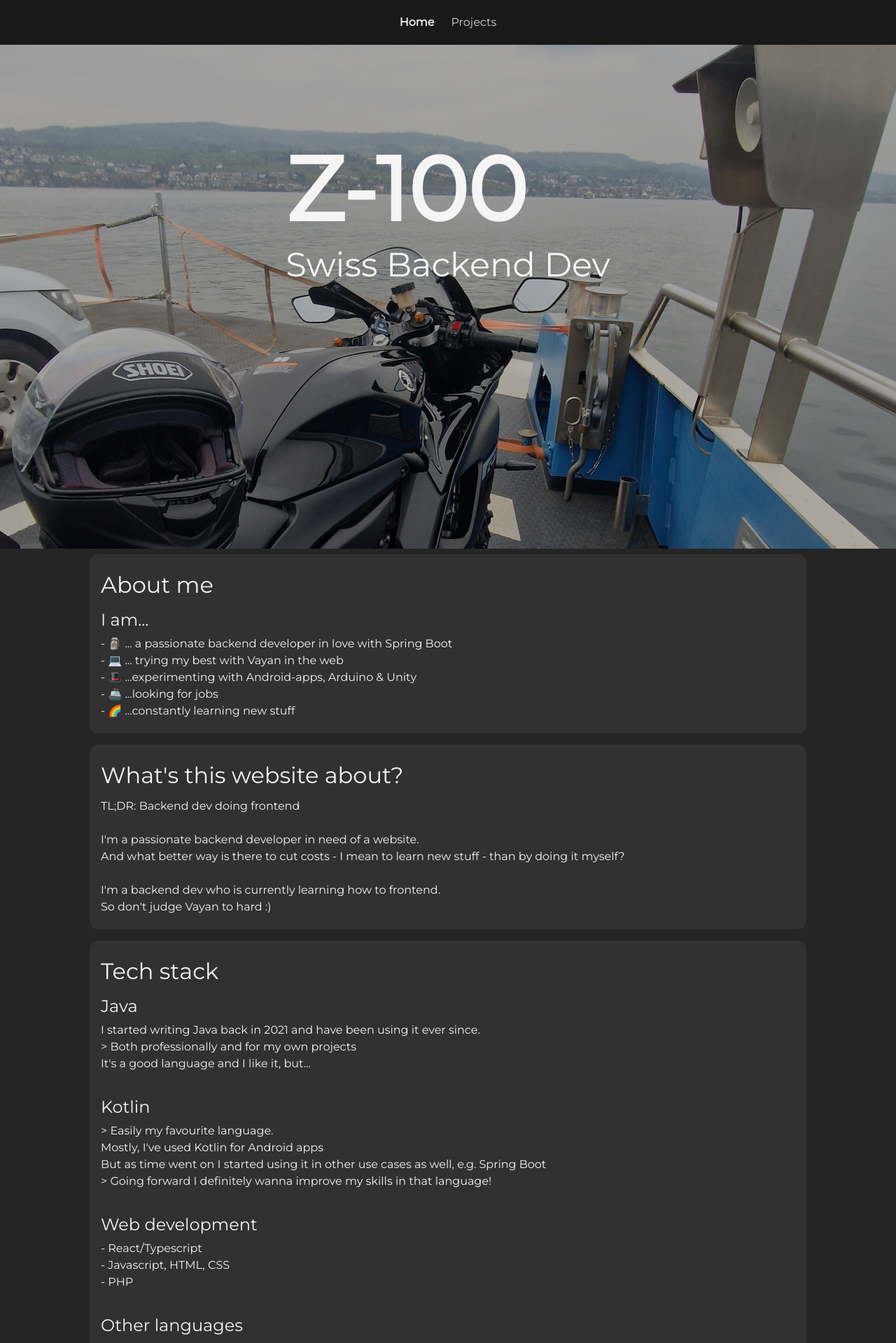
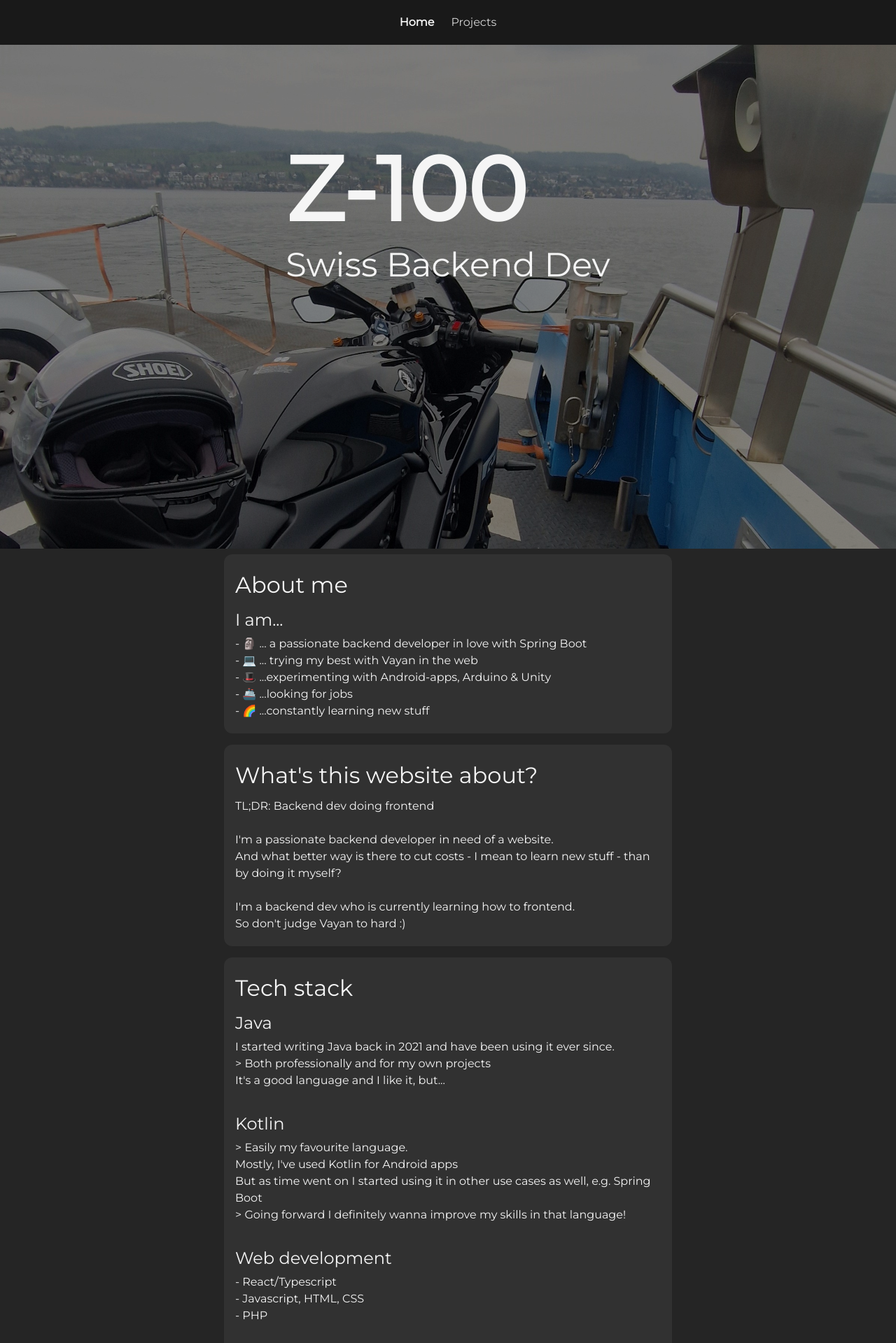
Before and after one commit to Z-100/vayan, a React (Create React App) app: page / in a window 1280 px wide. Shown: the top 1919 px of the page at 70% size. Built offline with nearby package versions, Linux system fonts and the light colour scheme.

Commit message:
feature(update-text-magic): Better readability

```diff
--- a/src/pages/home/HomePage.tsx
+++ b/src/pages/home/HomePage.tsx
@@ -13,14 +13,14 @@ export const HomePage = () => {
     return (
         <div className="w-full">
             <div className="relative">
-                <img className="w-full h-auto block md:hidden" src="/images/r7-mobile.jpg" alt="R7"/>
-                <img className="w-full h-auto hidden md:block" src="/images/r7.jpg" alt="R7 Mobile"/>
+                <img className="w-full h-auto block md:hidden brightness-75" src="/images/r7-mobile.jpg" alt="R7"/>
+                <img className="w-full h-auto hidden md:block brightness-75" src="/images/r7.jpg" alt="R7 Mobile"/>
                 <span className="absolute top-1/2 md:top-1/3 left-1/2 transform -translate-x-1/2 -translate-y-1/2">
                     <h1 className="text-7xl md:text-9xl font-bold">Z-100</h1>
-                    <h2 className="text-4xl md:text-5xl mt-5">Swiss Backend Dev</h2>
+                    <h2 className="text-4xl md:text-5xl mt-5 hover:drop-shadow-2xl">Swiss Backend Dev</h2>
                 </span>
             </div>
-            <div className="w-full md:w-[80%] mx-auto">
+            <div className="w-full md:w-[50%] mx-auto">
                 {mapContentContainers(containers)}
             </div>
         </div>
```
